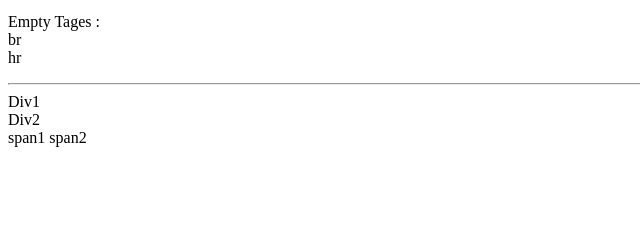
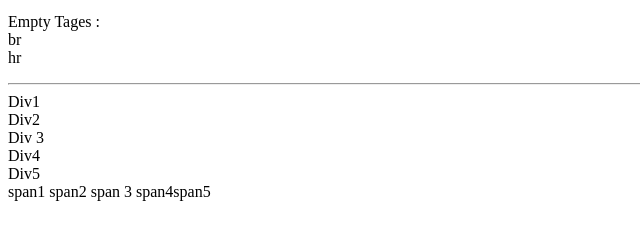
Before and after one commit to pupukung2007/pupukung2007.github.io, a plain HTML site: page index.html in a window 1280 px wide. Shown: the part 101-340 px from the top of the page, without its empty margins (0-640 px from the left). Drawn offline with Linux system fonts and the light colour scheme.

Commit message:
Added More Div and Spans

```diff
--- a/index.html
+++ b/index.html
@@ -17,9 +17,17 @@
 
 	<div>Div1</div>
 	<div>Div2</div>
+	<div>
+		Div                                                                   3
+	</div>
+	<div>Div4</div><div>Div5</div>
 
 	<span>span1</span>
 	<span>span2</span>
+	<span>
+		span                                                                   3
+	</span>
+	<span>span4</span><span>span5</span>
 
 
 
```
